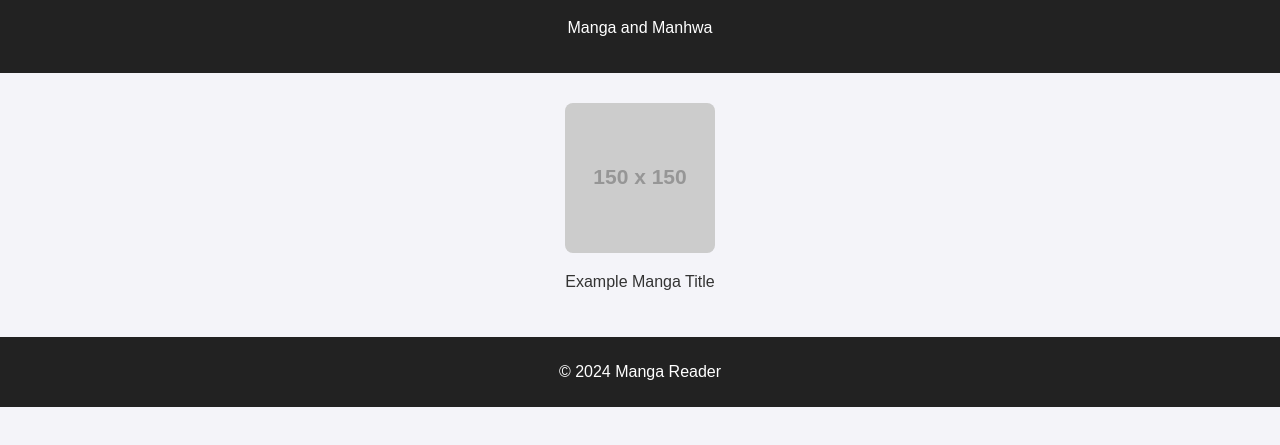
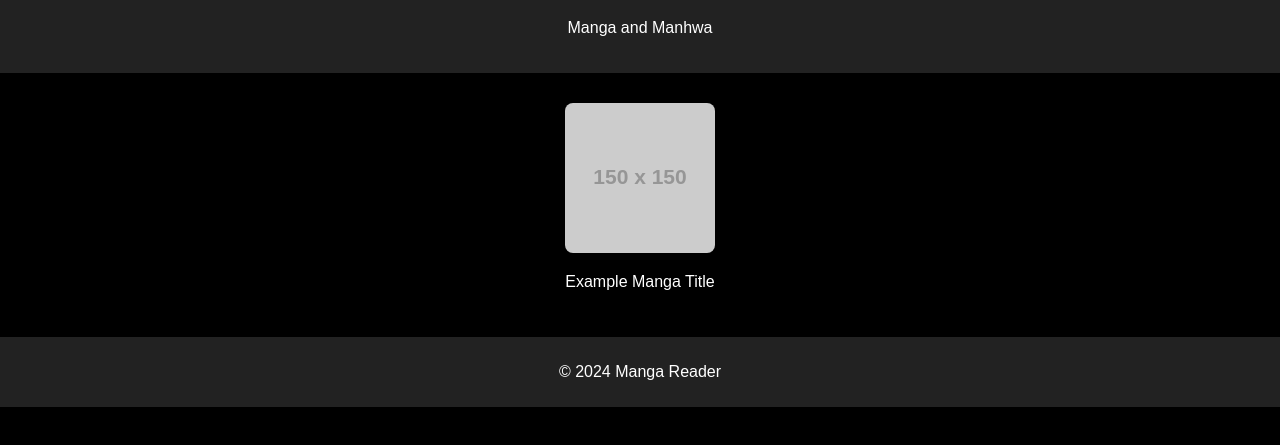
Before and after one commit to SukoShinji/SukoScans, a plain HTML site: page index.html in a window 1280 px wide. Shown: the part 235-680 px from the top of the page. Drawn offline with Linux system fonts and the light colour scheme; placeholder pictures from the web are drawn by us.

Commit message:
Update style.css

```diff
--- a/style.css
+++ b/style.css
@@ -2,9 +2,10 @@ body {
     font-family: Arial, sans-serif;
     margin: 0;
     padding: 0;
-    background-color: #f4f4f9;
-    color: #333;
+    background-color: #000000; /* Black background */
+    color: #FFFFFF; /* White text color for contrast */
 }
+
 header {
     background-color: #222;
     color: #fff;
```
